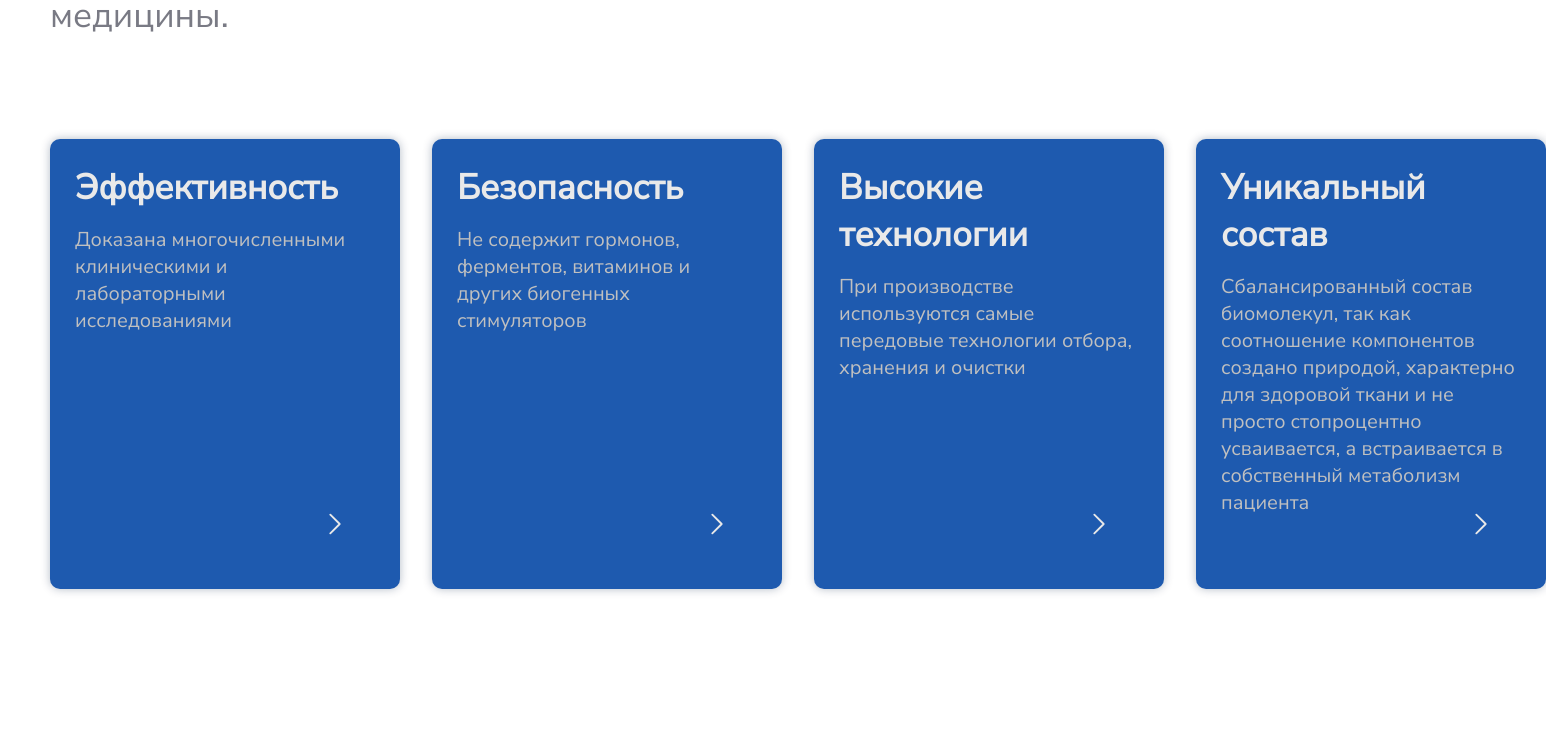
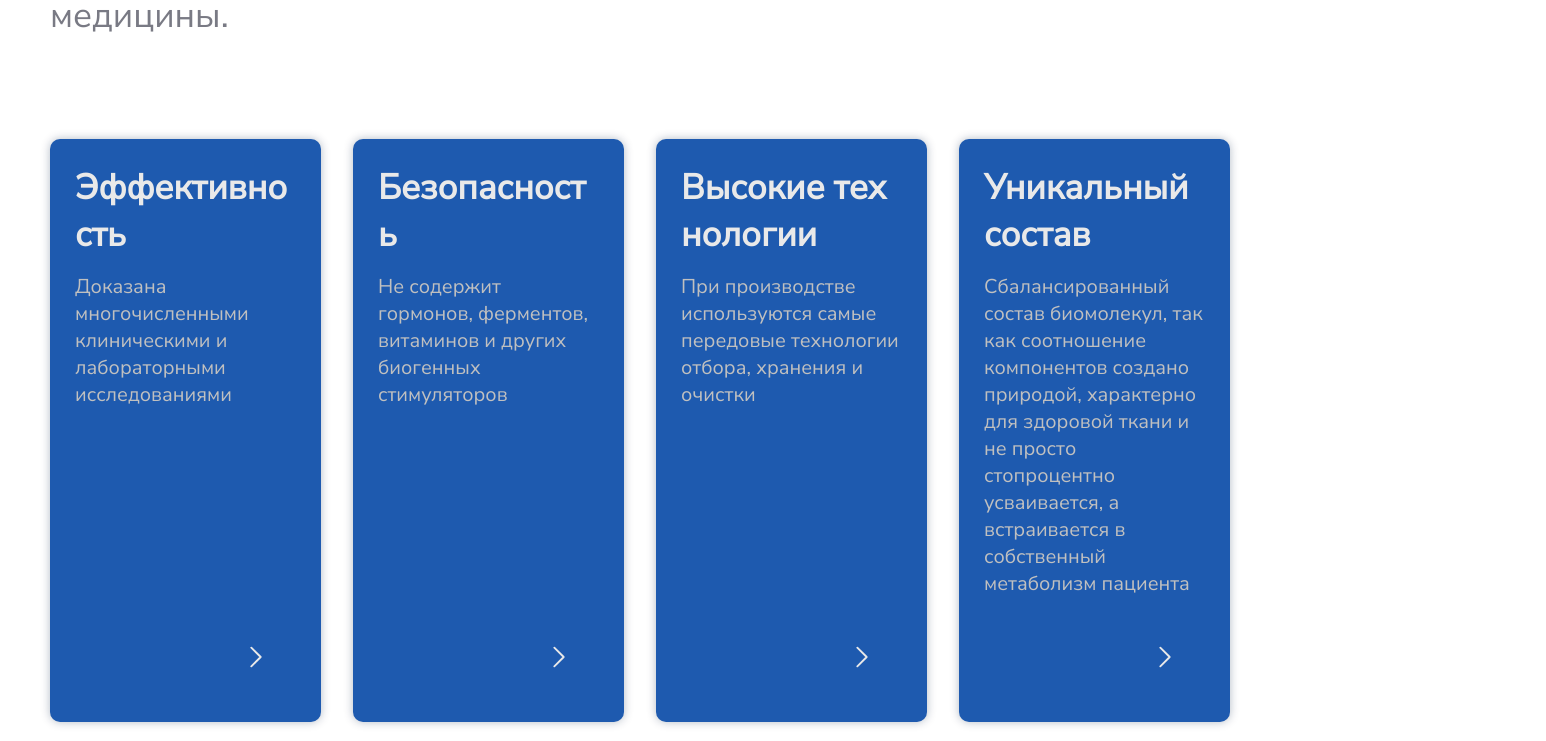
Before and after one commit to str1ve21/country-task, a Vue app: page / in a window 1280 px wide. Shown: the part 1460-2201 px from the top of the page, 1546 px wide, since content can reach past the window. Built offline with nearby package versions, Linux system fonts and the light colour scheme.

Commit message:
better card

```diff
--- a/src/components/AppCards.vue
+++ b/src/components/AppCards.vue
@@ -57,10 +57,9 @@ section {
 
 .card {
   position: relative;
-  height: 400px;
+  min-height: 400px;
   width: 20vw;
-  min-width: 300px;
-  padding: 25px;
+  padding: 25px 25px 125px 25px;
   background: #1e5aaf;
   border-radius: 10px;
   box-shadow: 0px 0px 10px rgba(6, 31, 67, 0.3);
@@ -70,6 +69,7 @@ section {
   h3 {
     font-size: 35px;
     color: #e9e9e9;
+    word-break: break-all;
     margin-bottom: 15px;
   }
   p {
```
